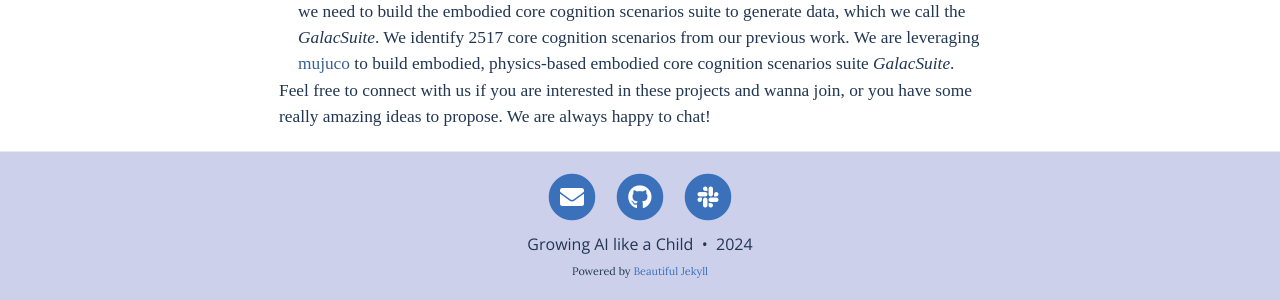
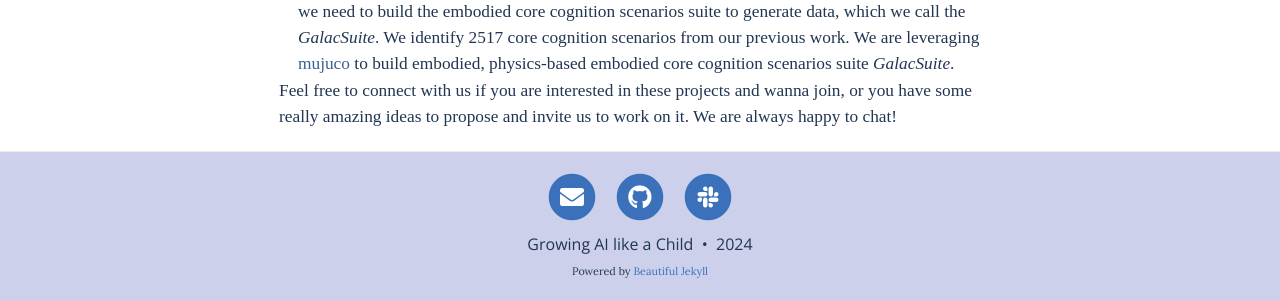
Before and after one commit to growing-ai-like-a-child/growing-ai-like-a-child.github.io, a Jekyll site: the page built from index.html, in a window 1280 px wide and 1364 px high. Shown: the part 1054-1354 px from the top of the window. Built offline with Jekyll 4.4.1, drawn with Linux system fonts in a browser that asks for light colours; nearby versions of some CDN libraries; the list of posts is cut into pages by our own code.

Commit message:
Update index.html

```diff
--- a/index.html
+++ b/index.html
@@ -69,7 +69,7 @@ Instead of putting <i>growing up</i> and <i>scaling up</i> into opposite camps,
         </li>
     </ul>
     <p style="margin: 1px; font-size: 13pt">
-        Feel free to connect with us if you are interested in these projects and wanna join, or you have some really amazing ideas to propose. We are always happy to chat!
+        Feel free to connect with us if you are interested in these projects and wanna join, or you have some really amazing ideas to propose and invite us to work on it. We are always happy to chat!
     </p>
 </div>
 
```
